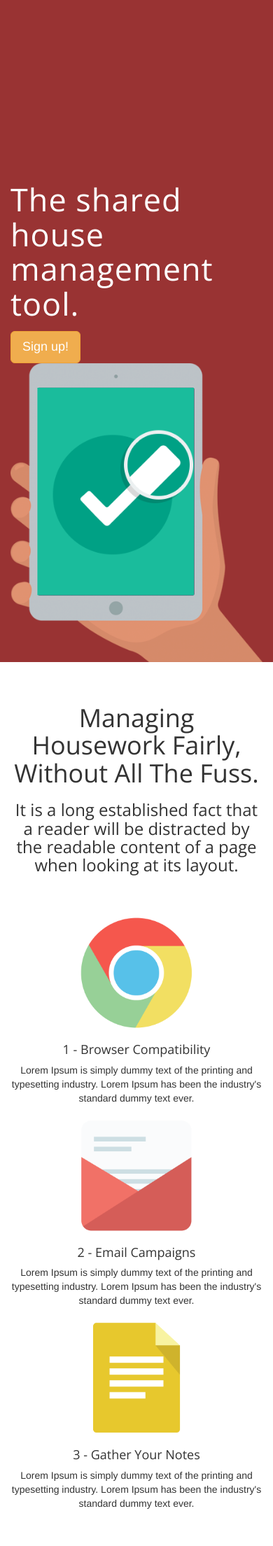
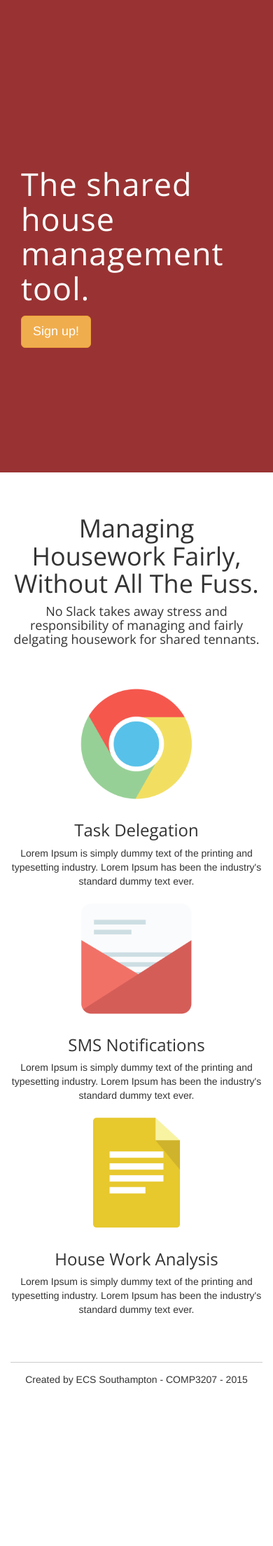
Before and after one commit to nnaskov/no-slack, a Python web app: template src/templates/index.html in a window 390 px wide. Shown: the part 62-2271 px from the top of the page at 70% size. After the commit the page ends 2041 px from the top, so only its background shows below. Run offline with Jinja, Linux system fonts and the light colour scheme; the template is opened without the code that fills it, so the values that code supplies are empty; some libraries are stand-ins or nearby versions.

Commit message:
fix homepage responsiveness, change image, other minor changes

```diff
--- a/src/static/scss/app.scss
+++ b/src/static/scss/app.scss
@@ -227,6 +227,12 @@ $display_font_family: 'Lato', sans-serif;
     span{
         color: transparent !important;
     }
+}
+
+.vcenter {
+    display: inline-block;
+    vertical-align: middle;
+    float: none;
 }
 
 .panel-red{
@@ -738,16 +744,27 @@ i {
 	color: #3498db;
 }
 
+.container-table {
+    display: table;
+    height: 100%;
+    margin-top: -80px;
+    width: 100%!important;
+    max-width: 1500px;
+}
+.vertical-center-row {
+    display: table-cell;
+    vertical-align: middle;
+}
+
 /* HeaderWrap */
 #headerwrap {
 	/* background: url(../img/bg01.jpg) no-repeat center top; */
 	background-color: $theme_primary;
 	margin-top: -20px;
-	padding-top:200px;
 	background-attachment: relative;
 	background-position: center center;
-	min-height: 650px;
 	width: 100%;
+    height: 80%;
 
     -webkit-background-size: 100%;
     -moz-background-size: 100%;
--- a/src/templates/index.html
+++ b/src/templates/index.html
@@ -44,17 +44,16 @@
     </nav>
 
 	<div id="headerwrap">
-		<div class="container">
-			<div class="row">
-				<div class="col-sm-6">
-					<h1>The shared house<br/>
+		<div class="container container-table">
+			<div class="row vertical-center-row">
+				<div class="col-sm-6 vcenter">
+					<div style="max-width: 400px; margin-left: auto; margin-right: auto;"><h1>The shared house
 					management tool.</h1>
-					  <a class="btn btn-warning btn-lg" href="/register">Sign up!</a>
+					  <a class="btn btn-warning btn-lg" href="/register">Sign up!</a></div>
+				</div><!--
+				--><div class="hidden-xs col-sm-6 vcenter">
+					<img class="img-responsive" src="../static/img/macbook-2.png" alt="">
 				</div><!-- /col-lg-6 -->
-				<div class="col-sm-6">
-					<img class="img-responsive" src="../static/img/ipad-hand.png" alt="">
-				</div><!-- /col-lg-6 -->
-
 			</div><!-- /row -->
 		</div><!-- /container -->
 	</div><!-- /headerwrap -->
@@ -64,27 +63,27 @@
 		<div class="row mt centered">
 			<div class="col-lg-6 col-lg-offset-3">
 				<h1>Managing Housework Fairly,<br/>Without All The Fuss.</h1>
-				<h3>It is a long established fact that a reader will be distracted by the readable content of a page when looking at its layout.</h3>
+				<h4>No Slack takes away stress and responsibility of managing and fairly delgating housework for shared tennants.</h4>
 			</div>
 		</div><!-- /row -->
 
 		<div class="row mt centered">
 			<div class="col-lg-4">
 				<img src="../static/img/ser01.png" width="180" alt="">
-				<h4>1 - Browser Compatibility</h4>
+				<h3>Task Delegation</h3>
 				<p>Lorem Ipsum is simply dummy text of the printing and typesetting industry. Lorem Ipsum has been the industry's standard dummy text ever.</p>
 			</div><!--/col-lg-4 -->
 
 			<div class="col-lg-4">
 				<img src="../static/img/ser02.png" width="180" alt="">
-				<h4>2 - Email Campaigns</h4>
+				<h3>SMS Notifications</h3>
 				<p>Lorem Ipsum is simply dummy text of the printing and typesetting industry. Lorem Ipsum has been the industry's standard dummy text ever.</p>
 
 			</div><!--/col-lg-4 -->
 
 			<div class="col-lg-4">
 				<img src="../static/img/ser03.png" width="180" alt="">
-				<h4>3 - Gather Your Notes</h4>
+				<h3>House Work Analysis</h3>
 				<p>Lorem Ipsum is simply dummy text of the printing and typesetting industry. Lorem Ipsum has been the industry's standard dummy text ever.</p>
 
 			</div><!--/col-lg-4 -->
```
Also changed, not shown: src/static/css/app.css, src/static/img/macbook-2.png (added).
